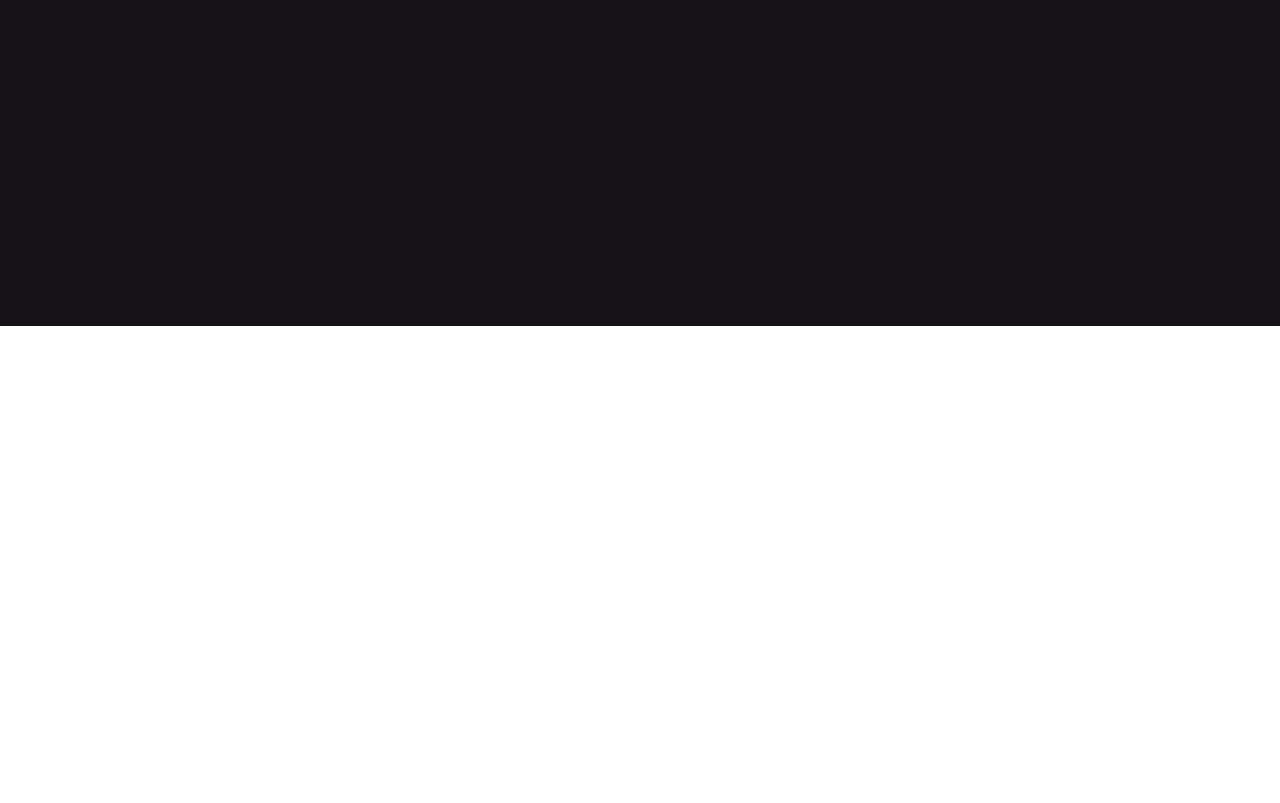
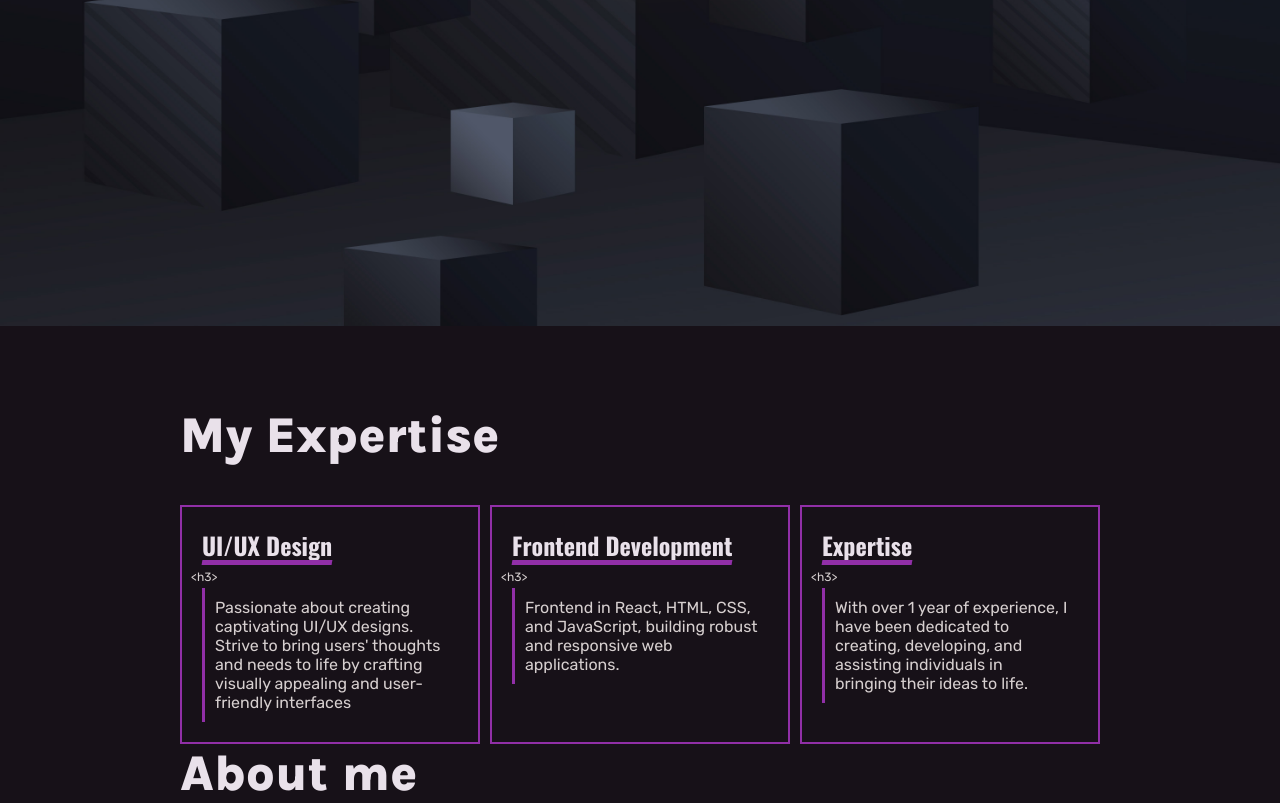
Before and after one commit to RVilums/portfolio-main, a React (Create React App) app: page / in a window 1280 px wide. Shown: the part 474-1277 px from the top of the page. Before the commit the page ends 800 px from the top, so only its background shows below. Built offline with nearby package versions, Linux system fonts and the light colour scheme.

Commit message:
creating expertise section

```diff
--- a/src/App.js
+++ b/src/App.js
@@ -1,10 +1,15 @@
 import "./global.styles.scss";
 import Root from './pages/root.page'
 import Home from './pages/home.page'
+import Wrapper from "./components/layout/wrapper";
+import ExpertisePage from "./pages/expertise.page";
 function App() {
   return (
     <Root>
       <Home/>
+      <Wrapper>
+        <ExpertisePage/>
+      </Wrapper>
     </Root>
   );
 }
--- /dev/null
+++ b/src/components/expertise/expertise-item.component.jsx
@@ -0,0 +1,18 @@
+import './expertise-item.styles.scss'
+import Container from '../layout/container'
+
+const ExpertiseItem = (props) => {
+
+    const {title, description, icon} = props.data
+    return(
+        <Container className="container--border">
+            <div className='expertise--item__heading'>
+        <h2>{title}</h2>
+        {/* icon goes here */}
+        </div>
+        <h3>{description}</h3>
+        </Container>
+    )
+}
+
+export default ExpertiseItem
--- /dev/null
+++ b/src/components/expertise/expertise-item.styles.scss
@@ -0,0 +1,22 @@
+.expertise--item__heading {
+    display: flex;
+    gap: 0.5rem;
+    align-items: center;
+    margin-bottom: 2.5rem;
+
+    & h2 {
+      position: relative;
+
+      &::before {
+        content: "";
+        position: absolute;
+        background: var(--accent-2);
+        width: 100%;
+        height: .5rem;
+        left: 0;
+        bottom: -0.2rem;
+        transform: skewX(-10deg);
+
+      }
+    }
+  }
--- /dev/null
+++ b/src/components/expertise/expertise.component.jsx
@@ -0,0 +1,37 @@
+import './expertise.styles.scss'
+import ExpertiseItem from './expertise-item.component'
+import GridWrapper from '../layout/grid-wrapper'
+
+
+
+const Expertise = () => {
+    const EXPERTISE_DATA = [
+        {
+          title: "UI/UX Design",
+          description: "Passionate about creating captivating UI/UX designs. Strive to bring users' thoughts and needs to life by crafting visually appealing and user-friendly interfaces",
+          icon: "uiux-icon"
+        },
+        {
+          title: "Frontend Development",
+          description: "Frontend in React, HTML, CSS, and JavaScript, building robust and responsive web applications.",
+          icon: "software-dev-icon"
+        },
+        {
+          title: "Expertise",
+          description: "With over 1 year of experience, I have been dedicated to creating, developing, and assisting individuals in bringing their ideas to life.",
+          icon: "expertise-icon"
+        }
+      ];
+    return(
+        <section className='expertise'>
+            <h1 className='title--background'>My Expertise</h1>
+            <GridWrapper>
+            {EXPERTISE_DATA.map((data, index) =><ExpertiseItem key={index} data={data}/> )}
+</GridWrapper>
+        <h1  className='title--background' >About me</h1>
+        </section>
+
+    )
+}
+
+export default Expertise
--- /dev/null
+++ b/src/components/expertise/expertise.styles.scss
@@ -0,0 +1,5 @@
+.expertise{
+    display: flex;
+    align-items: left;
+    flex-direction: column;
+}
--- a/src/components/layout/layout.styles.scss
+++ b/src/components/layout/layout.styles.scss
@@ -1,5 +1,5 @@
 .main {
-  position: fixed;
+  // position: fixed;
   top: 0;
   left: 0;
   right: 0;
@@ -19,7 +19,7 @@
 
 .header {
   width: 100%;
-  height: auto;
+  height: 100vh;
   display: flex;
   flex-direction: column;
   align-items: center;
@@ -74,6 +74,7 @@
 .wrapper {
   margin-top: 8rem;
   max-width: 144rem;
+  width: 100%;
   display: flex;
   align-items: center;
   flex-direction: column;
--- a/src/global.styles.scss
+++ b/src/global.styles.scss
@@ -6,7 +6,7 @@
   --background: #171118;
   --primary-button: #a7a686;
   --secondary-button: #2c202c;
-  --accent: #547372;
+  --accent: #912fa7;
 
   --fs-x-small: 1rem;
   --fs-small: 1.2rem;
@@ -37,11 +37,15 @@
 
 html {
   font-size: 62.5%;
+  scroll-behavior: smooth;
 }
 
 body {
   font-family: "Rubik", sans-serif;
   position: relative;
+  height: auto;
+  overflow-y: scroll;
+
 }
 h1 {
   font-family: "Karla", sans-serif;
@@ -57,17 +61,18 @@ h2 {
 
 h3 {
   color: var(--text-accent);
-  text-align: justify;
   position: relative;
   border-left: 3px solid var(--accent);
   padding: 1rem;
   font-size: var(--fs-default);
+  font-weight: 400;
 
   &::before {
     content: "<h3>";
     position: absolute;
-    left: -1rem;
-    top: 0;
+    left: -1.4rem;
+    top: -1.8rem;
+    font-size: var(--fs-small);
   }
 }
 
--- a/src/pages/expertise.page.jsx
+++ b/src/pages/expertise.page.jsx
@@ -0,0 +1,9 @@
+import Expertise from "../components/expertise/expertise.component"
+
+const ExpertisePage = () => {
+
+    return(<Expertise/>)
+
+}
+
+export default ExpertisePage
```
